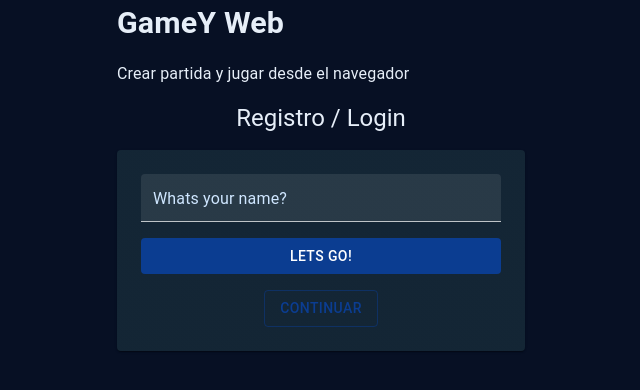
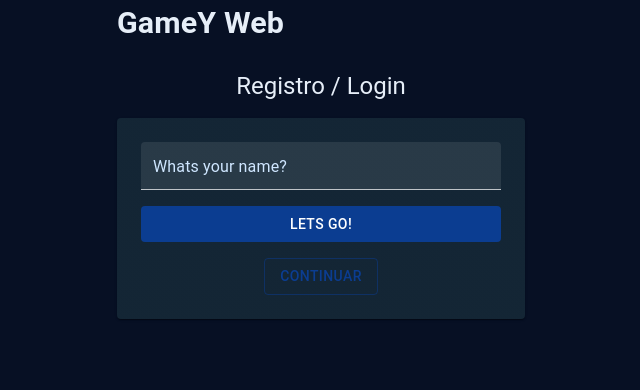
Before and after one commit to Arquisoft/yovi_es4b, a React (Vite) app in the folder webapp/: page / in a window 1280 px wide. Shown: the top 390 px of the page, without its empty margins (319-959 px from the left). Built offline with nearby package versions, Linux system fonts and the light colour scheme; no server answers.

Commit message:
Eliminado subtitulo de página

```diff
--- a/webapp/src/App.tsx
+++ b/webapp/src/App.tsx
@@ -32,7 +32,7 @@ function App() {
   return (
     <div className="app">
       <h1>GameY Web</h1>
-      <p className="subtitle">Crear partida y jugar desde el navegador</p>
+      <br></br>
 
       {error && <p className="error-text">{error}</p>}
 
```
